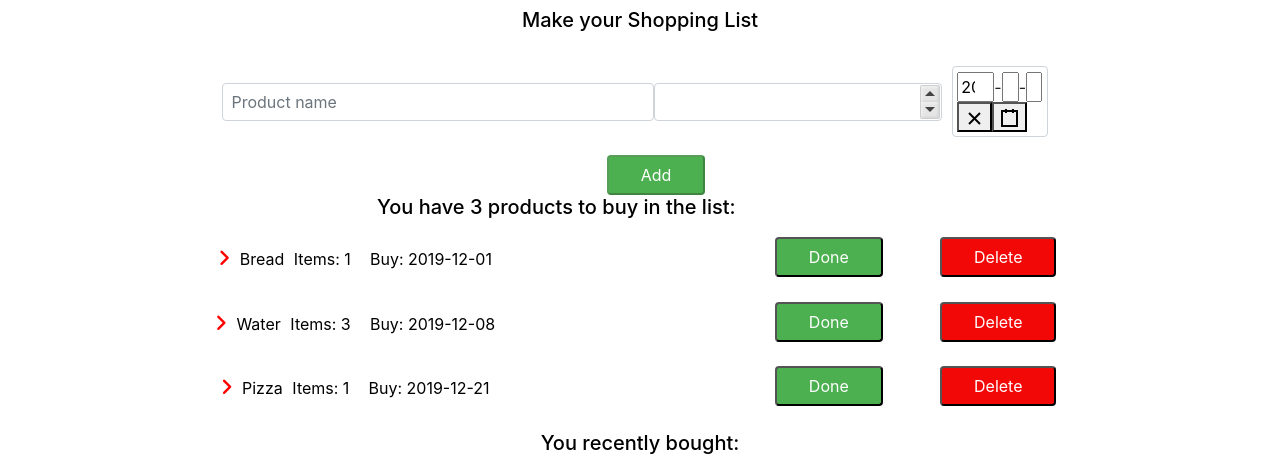
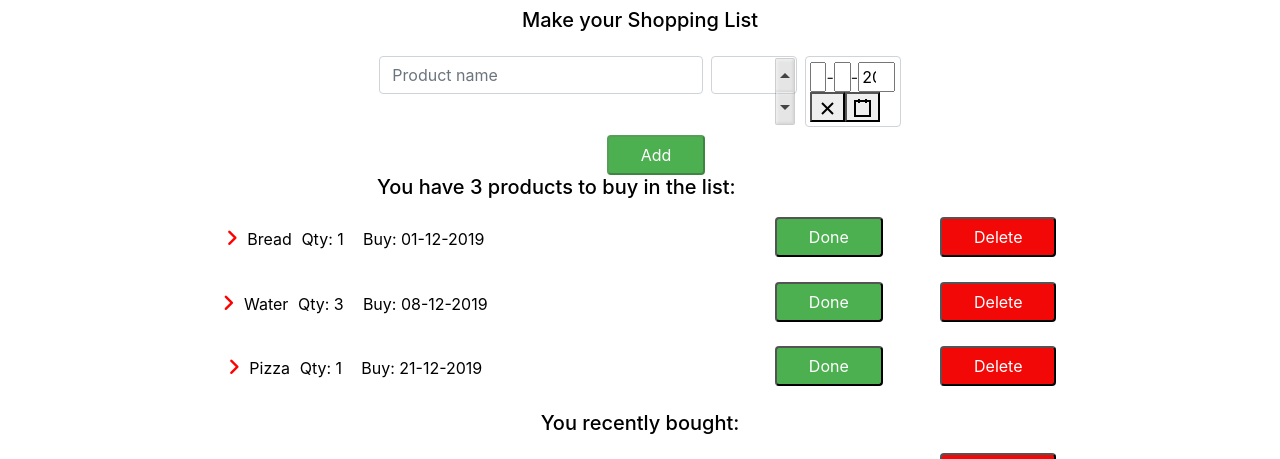
Before and after one commit to imattos78/react_todo_application, a React (Create React App) app: page / in a window 1280 px wide. Shown: the part 159-618 px from the top of the page. Built offline with nearby package versions, Linux system fonts and the light colour scheme.

Commit message:
format date calendar - new inputs align

```diff
--- a/src/App.js
+++ b/src/App.js
@@ -15,11 +15,11 @@ class App extends Component {
   state = {
     products: [
       { text: "Tomato", quantity: 2, bought: true, date: "2019-10-27", id: uuid(), dueBy: "2019-11-30" },
-      { text: "Avocado", quantity: 3, bought: true, date: "2019-10-28", id: uuid(), dueBy: "2019-12-28" },
-      { text: "Bread", quantity: 1, bought: false, date: "2019-11-03", id: uuid(), dueBy: "2019-12-01" },
-      { text: "Water", quantity: 3, bought: false, date: "2019-10-29", id: uuid(), dueBy: "2019-12-08" },
-      { text: "Beer", quantity: 6, bought: true, date: "2019-10-21", id: uuid(), dueBy: "2019-12-20" },
-      { text: "Pizza", quantity: 1, bought: false, date: "2019-10-22", id: uuid(), dueBy: "2019-12-21" }
+      { text: "Avocado", quantity: 3, bought: true, date: "2019-10-28", id: uuid(), dueBy: "28-12-2019" },
+      { text: "Bread", quantity: 1, bought: false, date: "2019-11-03", id: uuid(), dueBy: "01-12-2019" },
+      { text: "Water", quantity: 3, bought: false, date: "2019-10-29", id: uuid(), dueBy: "08-12-2019" },
+      { text: "Beer", quantity: 6, bought: true, date: "2019-10-21", id: uuid(), dueBy: "20-12-2019" },
+      { text: "Pizza", quantity: 1, bought: false, date: "2019-10-22", id: uuid(), dueBy: "21-12-2019" }
 
     ]
   }
@@ -31,7 +31,7 @@ class App extends Component {
       bought: false,
       date: moment().format("YYYY-MM-DD"),
       id: uuid(),
-      dueBy: moment(dueByDate).format("YYYY-MM-DD"),
+      dueBy: moment(dueByDate).format("DD-MM-YYYY"),
       quantity: qty
     }
 
--- a/src/components/input/Input.css
+++ b/src/components/input/Input.css
@@ -1,9 +1,15 @@
 /* Input Bar */
 .input-bar{
     width: 50%;
-    padding-left: 8px;
+
 
 }
+.react-numeric-input{
+    width:20%;
+    margin-left: 8px;
+    margin-right: 8px;
+}
+
 
 .input{
    display:flex;
@@ -11,14 +17,15 @@
 
 
 }
-.in{
+/* .d-flex{
     display: flex;
     justify-content: center;
     align-items: center;
 
-}
+} */
 .calendar{
-    padding: 10px 10px;
+
+    margin-top: 10px;
 
 
 
@@ -33,8 +40,16 @@
 
   @media only screen and (min-width:768px){
   .input-bar{
-        width: 40%;
+        width: 30%;
 
+      }
+      .react-numeric-input{
+        width:8%;
+        margin-left: 8px;
+        margin-right: 8px;
+    }
+      .calendar{
+          margin-top: 0;
       }
 
   }
--- a/src/components/input/Input.js
+++ b/src/components/input/Input.js
@@ -59,7 +59,7 @@ class Input extends Component {
   render() {
     return (
       <div className="input-group input">
-        <div className="form-group mx-sm-3 mb-2 in">
+        <div className="form-group mx-sm-3 mb-2 d-flex justify-content-center flex-wrap">
 
           <input
 
@@ -72,7 +72,8 @@ class Input extends Component {
 
           ></input>
 
-          <NumericInput
+
+           <NumericInput
           className="form-control"
           onChange={this.handleQuantity}
           value={this.state.quantity}
@@ -84,11 +85,12 @@ class Input extends Component {
 
 
 
+
           <div className="calendar">
             <DatePicker
               onChange={this.handleDateChange}
               value={this.state.date}
-              format="y-MM-dd"
+              format="dd-MM-y"
               />
           </div>
           </div>
--- a/src/components/item/Item.js
+++ b/src/components/item/Item.js
@@ -22,7 +22,7 @@ class Item extends Component {
                                 <td><i className="fas fa-angle-right arrow">
                                 </i></td>
                                 <td> {!this.props.bought && this.props.text}</td>
-                                <td>{this.props.bought ? this.props.text : `Items: ${this.props.quantity}`}</td>
+                                <td>{this.props.bought ? this.props.text : `Qty: ${this.props.quantity}`}</td>
                                 <td>{this.props.date}</td>
                                 <td>{!this.props.bought && `Buy: ${this.props.dueBy}`}</td>
 
```
